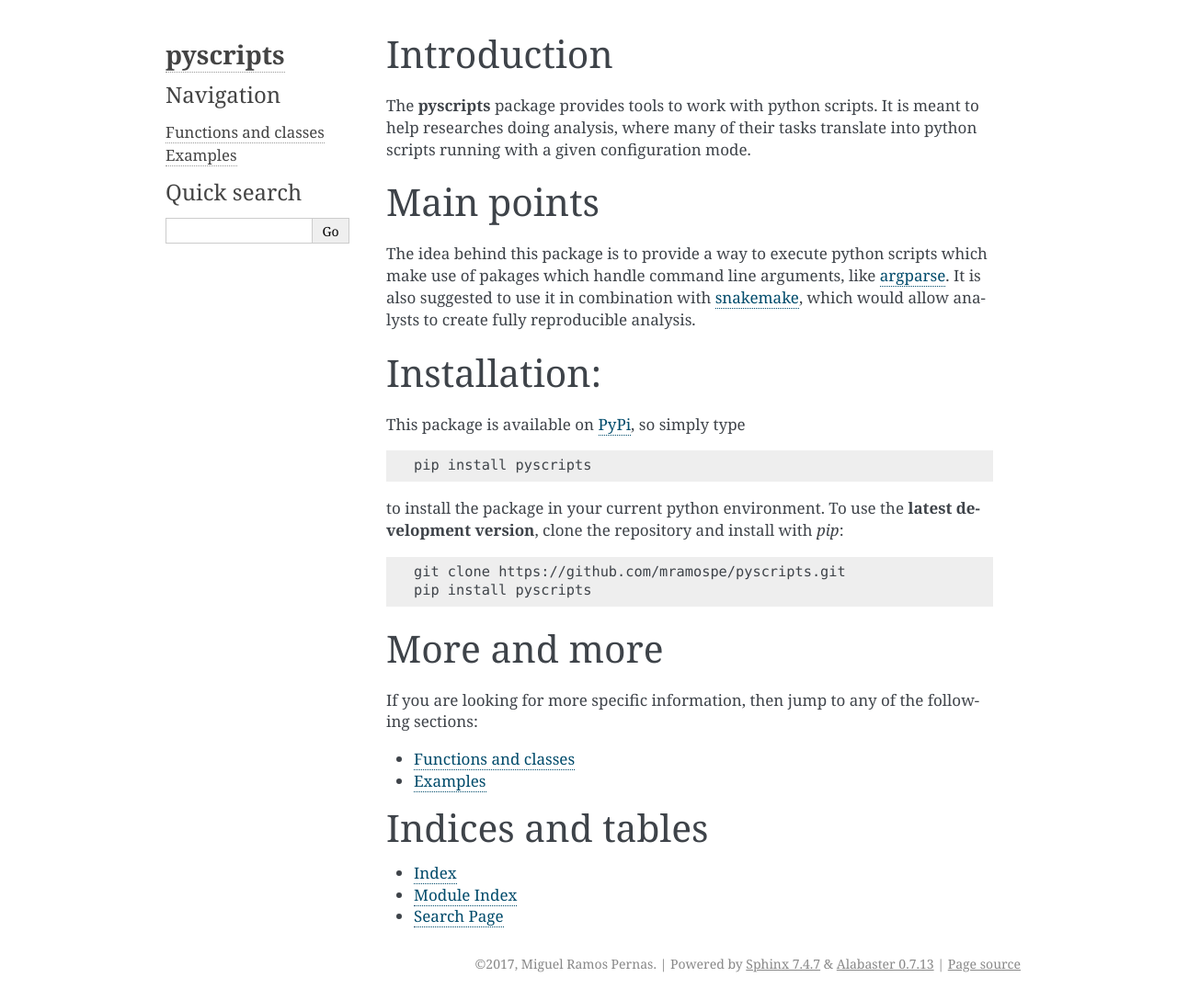
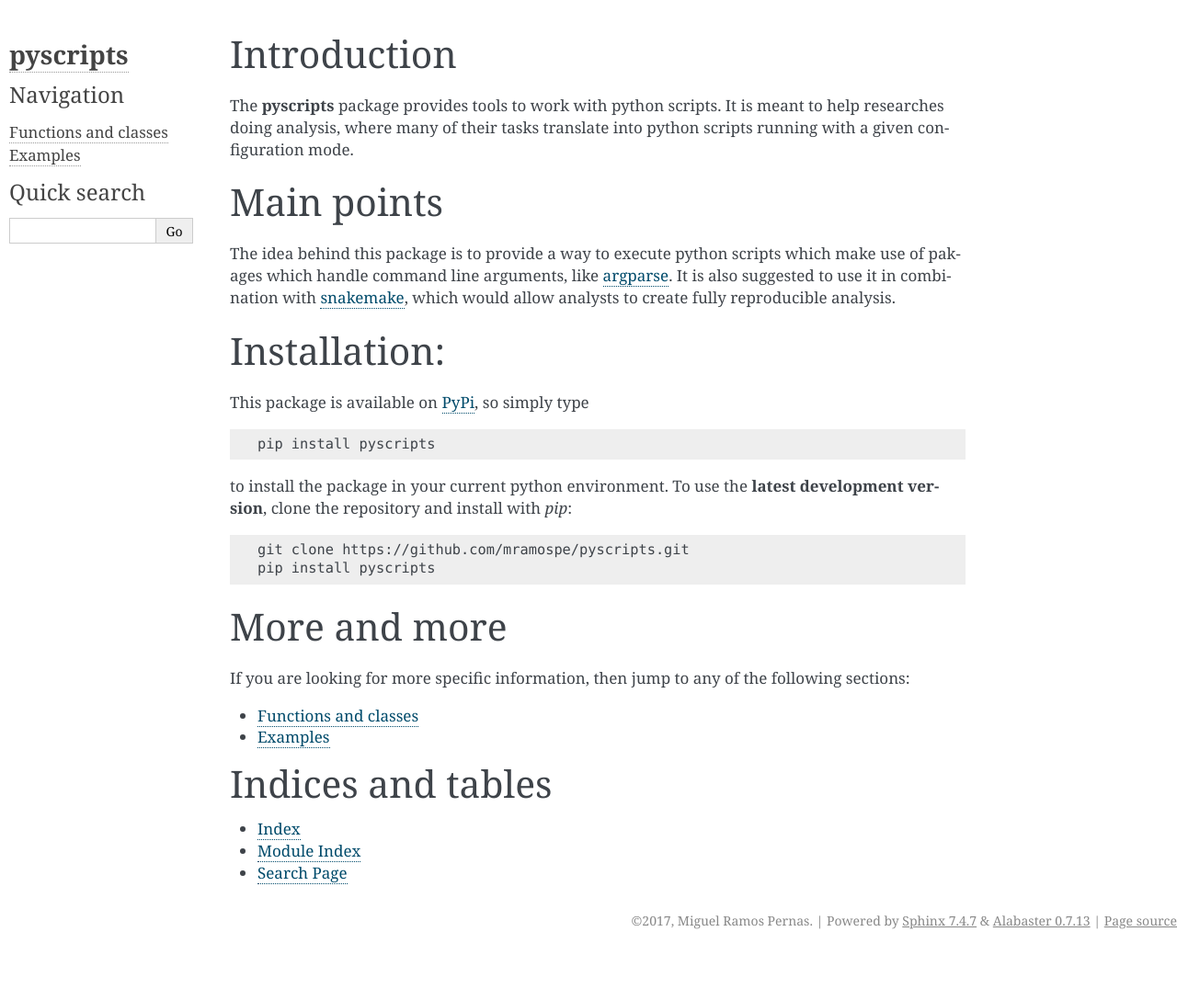
Before and after one commit to mramospe/pyscripts, a Sphinx documentation site: the page built from docs/source/index.rst, in a window 1280 px wide. Shown: the whole page at 92% size. Built offline with Sphinx 7.4.7, drawn with Linux system fonts in a browser that asks for light colours; after the commit the page ends 1041 px from its top, so only the background shows below that.

Commit message:
Modify docs page width

```diff
--- a/docs/source/conf.py
+++ b/docs/source/conf.py
@@ -124,7 +124,7 @@
 # further.  For a list of options available for each theme, see the
 # documentation.
 #
-# html_theme_options = {}
+html_theme_options = {'page_width': 'auto'}
 
 # Add any paths that contain custom static files (such as style sheets) here,
 # relative to this directory. They are copied after the builtin static files,
```
